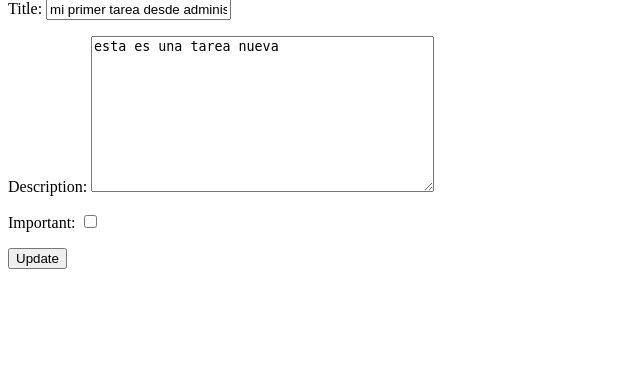
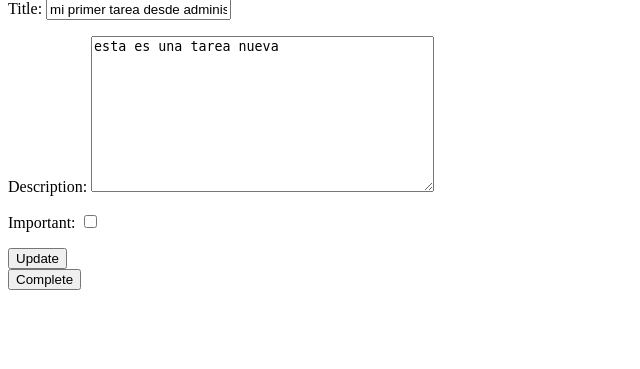
Before and after one commit to SebaParraa/practica, a Django app: page /tasks/1/ in a window 1280 px wide. Shown: the part 161-530 px from the top of the page, without its empty margins (0-640 px from the left). Run offline with Django 5.2, Linux system fonts and the light colour scheme; a user stored in the database is signed in; data comes from the database, SQL or seed files in the repository; both versions use the stored data as it was after the commit.

Commit message:
Task pending

```diff
--- a/djangocrud/urls.py
+++ b/djangocrud/urls.py
@@ -25,6 +25,7 @@ urlpatterns = [
     path('tasks/', views.tasks, name='tasks'),
     path('tasks/create/', views.create_task, name='create_task'),
     path('tasks/<int:task_id>/', views.task_detail, name='task_detail'),
+    path('tasks/<int:task_id>/complete', views.complete_task, name='complete_task'),
     path('logout/', views.signout, name='logout'),
     path('signin/', views.signin, name='signin'),
 
--- a/tasks/templates/task_detail.html
+++ b/tasks/templates/task_detail.html
@@ -11,4 +11,11 @@
         </button>
     </form>
 
+    <form action="{% url 'complete_task' task.id %}" method="POST">
+        {% csrf_token %}
+        <button>
+            Complete
+        </button>
+    </form>
+
 {% endblock %}
--- a/tasks/templates/tasks.html
+++ b/tasks/templates/tasks.html
@@ -1,7 +1,7 @@
 {% extends 'base.html' %}
 
 {% block content %}
-<h1>Tasks</h1>
+<h1>Tasks Pending</h1>
 
 <ul>
     {% for task in tasks %}
--- a/tasks/views.py
+++ b/tasks/views.py
@@ -5,6 +5,7 @@ from django.db import IntegrityError
 from django.contrib.auth import login, logout, authenticate
 from .forms import  TaskForm
 from .models import Task
+from django.utils import timezone
 # Create your views here.
 def home(request):
     return render(request, 'home.html')
@@ -70,6 +71,13 @@ def task_detail(request, task_id):
             return redirect('tasks')
         except ValueError:
             return render(request, 'task_detail.html', {'task': task, 'form':form, 'error': "Error updating task"})
+def complete_task(request, task_id):
+    task = get_object_or_404(Task,pk=task_id, user=request.user)
+    if request.method =='POST':
+        task.datecompleted = timezone.now()
+        task.save()
+        return redirect('tasks')
+
 def signout(request):
     logout(request)
     return redirect('home')
```
Also changed, not shown: db.sqlite3.
